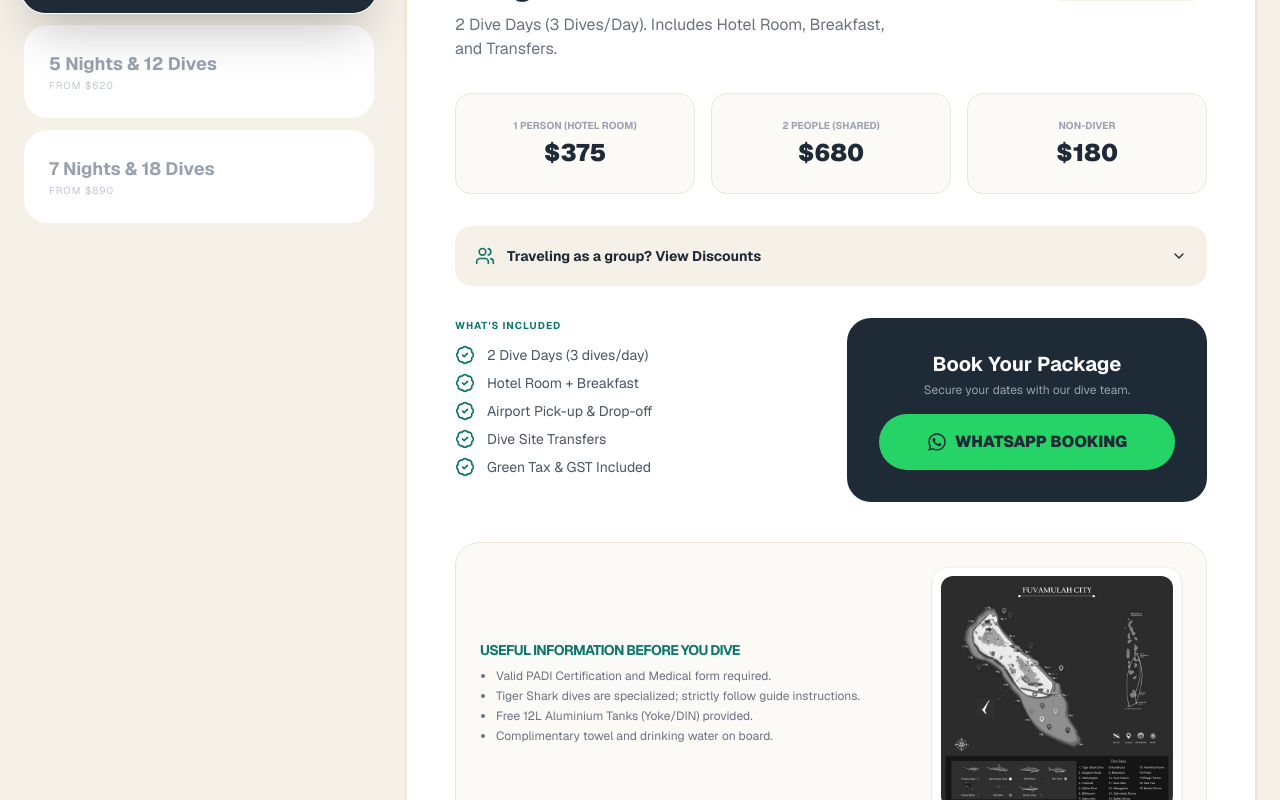
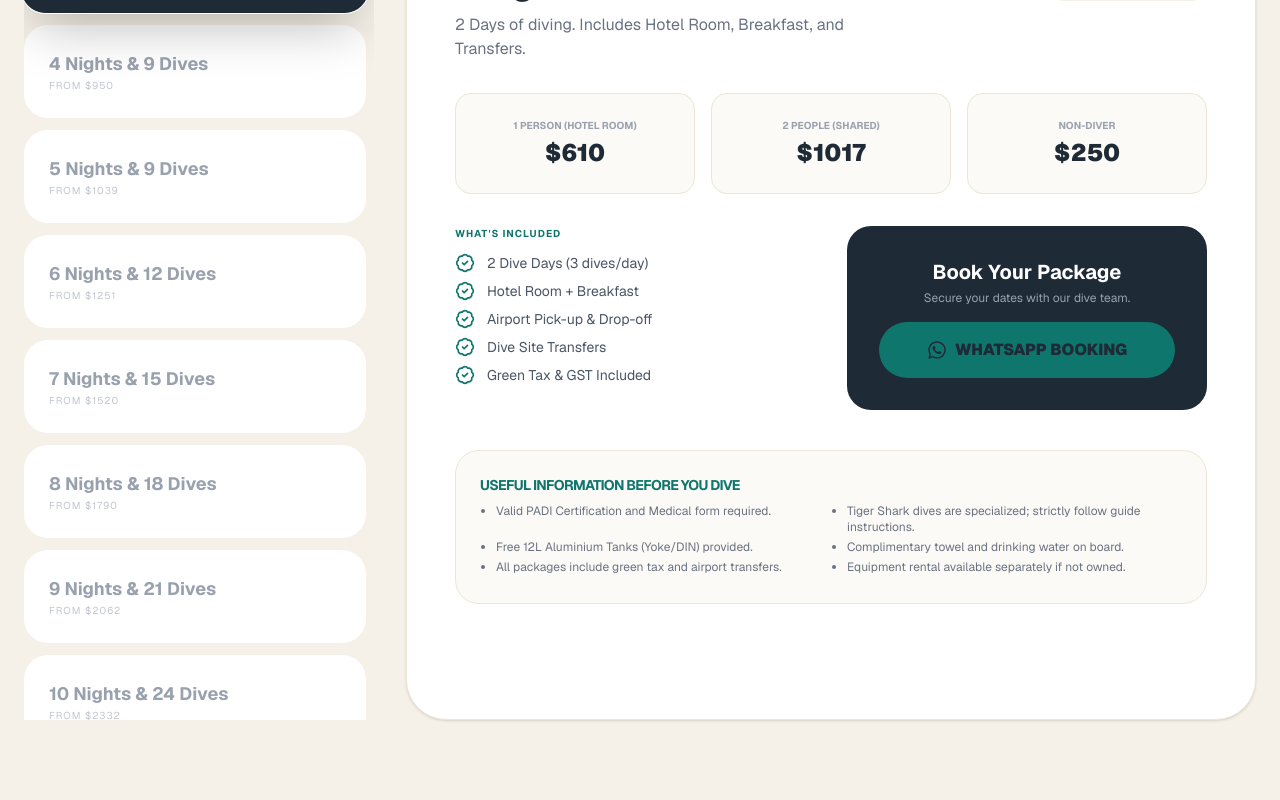
Before and after one commit to mouus/suba, a Next.js app: page /courses in a window 1280 px wide. Shown: the part 800-1600 px from the top of the page. Built offline with nearby package versions, Linux system fonts and the light colour scheme.

Commit message:
pricing for packages corrected

```diff
--- a/app/courses/page.tsx
+++ b/app/courses/page.tsx
@@ -17,59 +17,98 @@ import NavBar from "@/components/NavBar";
 
 const LOGO = "https://www.scubachannelfuvahmulah.com/logo.JPG";
 
-// 1. DIVE & STAY PACKAGES (Optimized against competitor pricing)
+// ✅ UPDATED PACKAGE DATA (8 Packages with correct pricing)
 const PACKAGE_DATA = [
   {
-    id: "3-nights",
+    id: "3n",
     duration: "3 Nights & 6 Dives",
-    description: "2 Dive Days (3 Dives/Day). Includes Hotel Room, Breakfast, and Transfers.",
+    description: "2 Days of diving. Includes Hotel Room, Breakfast, and Transfers.",
     prices: [
-      { label: "1 Person (Hotel Room)", value: "$375" },
-      { label: "2 People (Shared)", value: "$680" },
-      { label: "Non-Diver", value: "$180" },
-    ],
-    groupDiscounts: [
-      { label: "4 Persons", discount: "9%", value: "$1,365" },
-      { label: "6 Persons", discount: "12%", value: "$1,980" },
-      { label: "8 Persons", discount: "15%", value: "$2,550" },
+      { label: "1 Person (Hotel Room)", value: "$610" },
+      { label: "2 People (Shared)", value: "$1017" },
+      { label: "Non-Diver", value: "$250" },
     ],
     includes: ["2 Dive Days (3 dives/day)", "Hotel Room + Breakfast", "Airport Pick-up & Drop-off", "Dive Site Transfers", "Green Tax & GST Included"],
   },
   {
-    id: "5-nights",
-    duration: "5 Nights & 12 Dives",
-    description: "4 Dive Days (3 Dives/Day). Optimized for Tiger Shark & Pelagic encounters.",
+    id: "4n",
+    duration: "4 Nights & 9 Dives",
+    description: "3 Days of diving. Includes Hotel Room, Breakfast, and Transfers.",
     prices: [
-      { label: "1 Person (Hotel Room)", value: "$620" },
-      { label: "2 People (Shared)", value: "$1,150" },
-      { label: "Non-Diver", value: "$280" },
+      { label: "1 Person (Hotel Room)", value: "$950" },
+      { label: "2 People (Shared)", value: "$1700" },
+      { label: "Non-Diver", value: "$336" },
     ],
-    groupDiscounts: [
-      { label: "4 Persons", discount: "9%", value: "$2,256" },
-      { label: "6 Persons", discount: "12%", value: "$3,274" },
-      { label: "8 Persons", discount: "15%", value: "$4,216" },
+    includes: ["3 Dive Days", "Hotel Room + Breakfast", "Tiger Shark & Reef Dives", "Airport Transfers", "All Applicable Taxes"],
+  },
+  {
+    id: "5n",
+    duration: "5 Nights & 9 Dives",
+    description: "3 Days of diving. Extended stay for more relaxation.",
+    prices: [
+      { label: "1 Person (Hotel Room)", value: "$1039" },
+      { label: "2 People (Shared)", value: "$1817" },
+      { label: "Non-Diver", value: "$420" },
+    ],
+    includes: ["3 Dive Days", "Hotel Room + Breakfast", "Tiger Shark & Reef Dives", "Airport Transfers", "All Applicable Taxes"],
+  },
+  {
+    id: "6n",
+    duration: "6 Nights & 12 Dives",
+    description: "4 Days of diving. Perfect for seeing the full variety of Fuvahmulah.",
+    prices: [
+      { label: "1 Person (Hotel Room)", value: "$1251" },
+      { label: "2 People (Shared)", value: "$2189" },
+      { label: "Non-Diver", value: "$500" },
     ],
     includes: ["4 Dive Days", "Hotel Room + Breakfast", "Tiger Shark & Reef Dives", "Airport Transfers", "All Applicable Taxes"],
   },
   {
-    id: "7-nights",
-    duration: "7 Nights & 18 Dives",
-    description: "6 Dive Days (3 Dives/Day). Our most comprehensive pelagic residency.",
+    id: "7n",
+    duration: "7 Nights & 15 Dives",
+    description: "5 Days of diving. Our most popular weekly residency.",
     prices: [
-      { label: "1 Person (Hotel Room)", value: "$890" },
-      { label: "2 People (Shared)", value: "$1,160" }, // Matched to compete with Extreme Dive packages
-      { label: "Non-Diver", value: "$400" },
+      { label: "1 Person (Hotel Room)", value: "$1520" },
+      { label: "2 People (Shared)", value: "$2327" },
+      { label: "Non-Diver", value: "$588" },
     ],
-    groupDiscounts: [
-      { label: "4 Persons", discount: "9%", value: "$3,239" },
-      { label: "6 Persons", discount: "12%", value: "$4,699" },
-      { label: "8 Persons", discount: "15%", value: "$6,052" },
+    includes: ["5 Dive Days", "Hotel Room + Breakfast", "Daily Tiger Shark Dives", "Airport Transfers", "All Taxes Included"],
+  },
+  {
+    id: "8n",
+    duration: "8 Nights & 18 Dives",
+    description: "6 Days of diving. Maximum immersion into the blue.",
+    prices: [
+      { label: "1 Person (Hotel Room)", value: "$1790" },
+      { label: "2 People (Shared)", value: "$3160" },
+      { label: "Non-Diver", value: "$672" },
     ],
     includes: ["6 Dive Days", "Hotel Room + Breakfast", "Daily Tiger Shark Dives", "Airport Transfers", "All Taxes Included"],
   },
+  {
+    id: "9n",
+    duration: "9 Nights & 21 Dives",
+    description: "7 Days of diving. For the hardcore shark enthusiasts.",
+    prices: [
+      { label: "1 Person (Hotel Room)", value: "$2062" },
+      { label: "2 People (Shared)", value: "$3800" },
+      { label: "Non-Diver", value: "$756" },
+    ],
+    includes: ["7 Dive Days", "Hotel Room + Breakfast", "Daily Tiger Shark Dives", "Airport Transfers", "All Taxes Included"],
+  },
+  {
+    id: "10n",
+    duration: "10 Nights & 24 Dives",
+    description: "8 Days of diving. The ultimate Fuvahmulah expedition.",
+    prices: [
+      { label: "1 Person (Hotel Room)", value: "$2332" },
+      { label: "2 People (Shared)", value: "$4376" },
+      { label: "Non-Diver", value: "$830" },
+    ],
+    includes: ["8 Dive Days", "Hotel Room + Breakfast", "Unlimited Potential for Pelagics", "Airport Transfers", "All Taxes Included"],
+  },
 ];
 
-// 2. CORE PADI COURSES
 const COURSES = [
   {
     id: "open-water",
@@ -109,7 +148,6 @@ const COURSES = [
   },
 ];
 
-// 3. SPECIALTY COURSES
 const SPECIALTIES = [
   { name: "Tiger Shark Specialty", time: "2 Days", price: "$300" },
   { name: "Deep Diver (40m)", time: "2 Days", price: "$250" },
@@ -118,7 +156,6 @@ const SPECIALTIES = [
   { name: "Navigation", time: "2 Days", price: "$225" },
 ];
 
-// 4. INDIVIDUAL RATES & RENTALS
 const ADDITIONAL_RATES = [
   {
     title: "Daily Dive Rates",
@@ -175,7 +212,7 @@ export default function PricingPage() {
         <div className="grid lg:grid-cols-[350px_1fr] gap-8">
 
           {/* Package Selector */}
-          <div className="space-y-3">
+          <div className="space-y-3 overflow-y-auto max-h-[800px] pr-2 scrollbar-hide">
             {PACKAGE_DATA.map((pkg) => (
               <button
                 key={pkg.id}
@@ -211,35 +248,6 @@ export default function PricingPage() {
               ))}
             </div>
 
-            {/* Group Discounts */}
-            <div className="mb-8">
-              <button
-                onClick={() => setShowGroupInfo(!showGroupInfo)}
-                className="flex items-center justify-between w-full p-5 rounded-2xl bg-[#f6f1e8] hover:bg-[#eee5d7] transition-all"
-              >
-                <div className="flex items-center gap-3">
-                  <Users className="h-5 w-5 text-[#0f766e]" />
-                  <span className="font-bold text-sm">Traveling as a group? View Discounts</span>
-                </div>
-                <ChevronDown className={`h-4 w-4 transition-transform ${showGroupInfo ? 'rotate-180' : ''}`} />
-              </button>
-              <AnimatePresence>
-                {showGroupInfo && (
-                  <motion.div initial={{ height: 0, opacity: 0 }} animate={{ height: "auto", opacity: 1 }} exit={{ height: 0, opacity: 0 }} className="overflow-hidden">
-                    <div className="grid grid-cols-1 md:grid-cols-3 gap-3 mt-4">
-                      {selectedPkg.groupDiscounts.map((g) => (
-                        <div key={g.label} className="p-4 rounded-xl border border-dashed border-[#0f766e]/30 text-center">
-                          <p className="text-[10px] font-bold text-[#0f766e]">{g.label}</p>
-                          <p className="text-lg font-black">{g.value}</p>
-                          <p className="text-[9px] text-gray-400">{g.discount} Saving</p>
-                        </div>
-                      ))}
-                    </div>
-                  </motion.div>
-                )}
-              </AnimatePresence>
-            </div>
-
             <div className="grid md:grid-cols-2 gap-8">
               <div className="space-y-4">
                 <p className="text-[10px] font-bold text-[#0f766e] uppercase tracking-widest mb-3">What's Included</p>
@@ -257,25 +265,24 @@ export default function PricingPage() {
                    <p className="text-xl font-bold mb-1">Book Your Package</p>
                    <p className="text-xs text-gray-400">Secure your dates with our dive team.</p>
                 </div>
-                <a href="https://wa.me/9607221141" className="bg-[#25D366] text-[#1f2a37] py-4 rounded-full font-black flex items-center justify-center gap-2 hover:scale-105 transition-all">
+                <a href="https://wa.me/9607930760" target="_blank" className="bg-[#0f766e] text-[#1f2a37] py-4 rounded-full font-black flex items-center justify-center gap-2 hover:scale-105 transition-all">
                   <FaWhatsapp size={20} /> WHATSAPP BOOKING
                 </a>
               </div>
             </div>
 
-            {/* Map & Info Box */}
-            <div className="mt-10 bg-[#fcfaf6] p-6 rounded-3xl border border-[#eee5d7] grid md:grid-cols-[1fr_250px] gap-6 items-center">
+            {/* Information Box */}
+            <div className="mt-10 bg-[#fcfaf6] p-6 rounded-3xl border border-[#eee5d7] grid md:grid-cols-1 gap-6 items-center">
               <div>
                 <h3 className="text-sm font-bold text-[#0f766e] mb-2 uppercase tracking-tighter">Useful Information Before You Dive</h3>
-                <ul className="text-xs text-gray-500 space-y-1 list-disc pl-4">
+                <ul className="text-xs text-gray-500 space-y-1 list-disc pl-4 grid md:grid-cols-2 gap-x-4">
                   <li>Valid PADI Certification and Medical form required.</li>
                   <li>Tiger Shark dives are specialized; strictly follow guide instructions.</li>
                   <li>Free 12L Aluminium Tanks (Yoke/DIN) provided.</li>
                   <li>Complimentary towel and drinking water on board.</li>
+                  <li>All packages include green tax and airport transfers.</li>
+                  <li>Equipment rental available separately if not owned.</li>
                 </ul>
-              </div>
-              <div className="bg-white p-2 rounded-2xl shadow-sm border border-gray-100">
-                 <img src="mapisland.png" alt="Dive Area Map" className="w-full h-auto rounded-xl grayscale hover:grayscale-0 transition-all" />
               </div>
             </div>
           </div>
@@ -366,30 +373,28 @@ export default function PricingPage() {
           </div>
           <div className="space-y-4 text-sm text-gray-400">
             <h4 className="text-white font-bold uppercase tracking-widest text-xs">Contact Information</h4>
-            <p className="flex items-center justify-center md:justify-start gap-3"><Phone size={14} className="text-[#0f766e]"/> +960 722-1141</p>
+            <p className="flex items-center justify-center md:justify-start gap-3"><Phone size={14} className="text-[#0f766e]"/> +960 793-0760</p>
             <p className="flex items-center justify-center md:justify-start gap-3"><Mail size={14} className="text-[#0f766e]"/> info@scubachannelfuvahmulah.com</p>
           </div>
-          {/* <div className="space-y-4">
-            <h4 className="text-white font-bold uppercase tracking-widest text-xs">Connect</h4>
-            <div className="flex justify-center md:justify-start gap-6 text-2xl">
-              <FaInstagram className="hover:text-[#0f766e] transition-colors cursor-pointer" />
-              <FaFacebook className="hover:text-[#0f766e] transition-colors cursor-pointer" />
-              <FaTiktok className="hover:text-[#0f766e] transition-colors cursor-pointer" />
-            </div>
-          </div> */}
         </div>
       </footer>
 
-     {/* WHATSAPP BUTTON */}
+      {/* WHATSAPP FLOAT */}
          <a
-        href="https://wa.me/9607930760?text=Hello%20Scubachannel%20Fuvahmulah,%20I%20would%20like%20to%20enquire%20about%20booking%20The%20Sandscape."
+  href="https://wa.me/9607930760?text=Hello%20Scubachannel%20Fuvahmulah,%20I%20would%20like%20to%20enquire%20about%20diving."
   target="_blank"
   rel="noreferrer"
   className="fixed bottom-6 right-6 z-50 flex items-center gap-3 rounded-full bg-[#0f766e] px-5 py-3 text-white shadow-lg hover:scale-105 transition-all"
 >
-        <svg xmlns="http://www.w3.org/2000/svg" className="h-5 w-5" fill="currentColor" viewBox="0 0 24 24">
+  <svg
+    xmlns="http://www.w3.org/2000/svg"
+    className="h-5 w-5"
+    fill="currentColor"
+    viewBox="0 0 24 24"
+  >
     <path d="M20.52 3.48A11.79 11.79 0 0012.02 0C5.38 0 .01 5.37 0 12c0 2.11.55 4.16 1.6 5.97L0 24l6.19-1.62A11.93 11.93 0 0012.02 24C18.66 24 24 18.63 24 12c0-3.2-1.25-6.2-3.48-8.52zM12.02 21.82c-1.82 0-3.6-.49-5.15-1.42l-.37-.22-3.67.96.98-3.57-.24-.37A9.77 9.77 0 012.2 12c0-5.43 4.41-9.82 9.82-9.82 2.62 0 5.08 1.02 6.94 2.88A9.75 9.75 0 0121.82 12c0 5.41-4.39 9.82-9.8 9.82zm5.39-7.38c-.3-.15-1.78-.88-2.06-.98-.27-.1-.47-.15-.67.15-.2.3-.77.98-.94 1.18-.17.2-.35.22-.65.07-.3-.15-1.28-.47-2.43-1.5-.9-.8-1.5-1.78-1.67-2.08-.17-.3-.02-.46.13-.61.13-.13.3-.35.45-.52.15-.17.2-.3.3-.5.1-.2.05-.37-.02-.52-.07-.15-.67-1.62-.92-2.22-.24-.57-.48-.5-.67-.51h-.57c-.2 0-.52.07-.8.37-.27.3-1.05 1.02-1.05 2.5 0 1.47 1.08 2.9 1.23 3.1.15.2 2.13 3.25 5.17 4.56.72.31 1.28.5 1.72.64.72.23 1.37.2 1.88.12.57-.08 1.78-.73 2.03-1.44.25-.7.25-1.3.17-1.44-.07-.13-.27-.2-.57-.35z" />
   </svg>
+
   <span className="text-sm font-medium">Chat</span>
 </a>
     </div>
```
Lines whose indentation alone changed are shown as unchanged.
